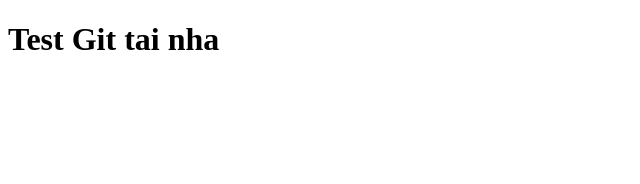
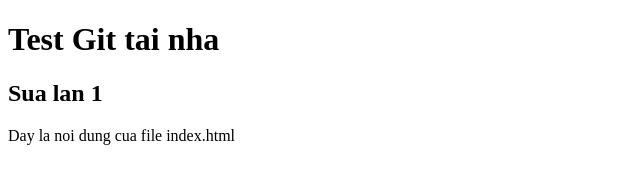
Before and after one commit to tuanvuanh3110/Git-Home-Test, a plain HTML site: page index.html in a window 1280 px wide. Shown: the whole page, without its empty margins (0-640 px from the left). Drawn offline with Linux system fonts and the light colour scheme.

Commit message:
1. Sua lan 1

```diff
--- a/index.html
+++ b/index.html
@@ -7,5 +7,7 @@
 </head>
 <body>
     <h1>Test Git tai nha</h1>
+    <h2>Sua lan 1</h2>
+    <p>Day la noi dung cua file index.html</p>
 </body>
 </html>
```
